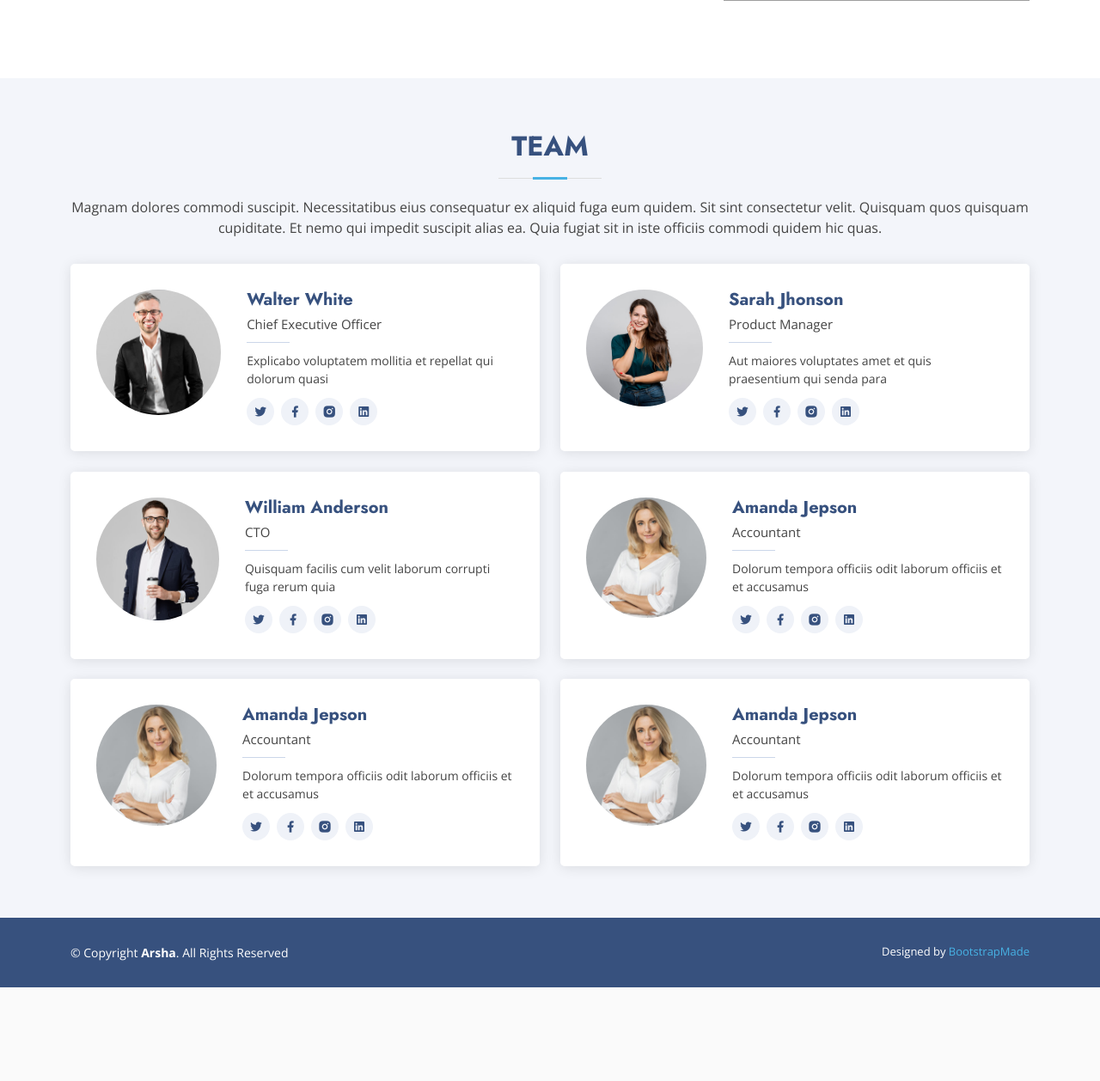
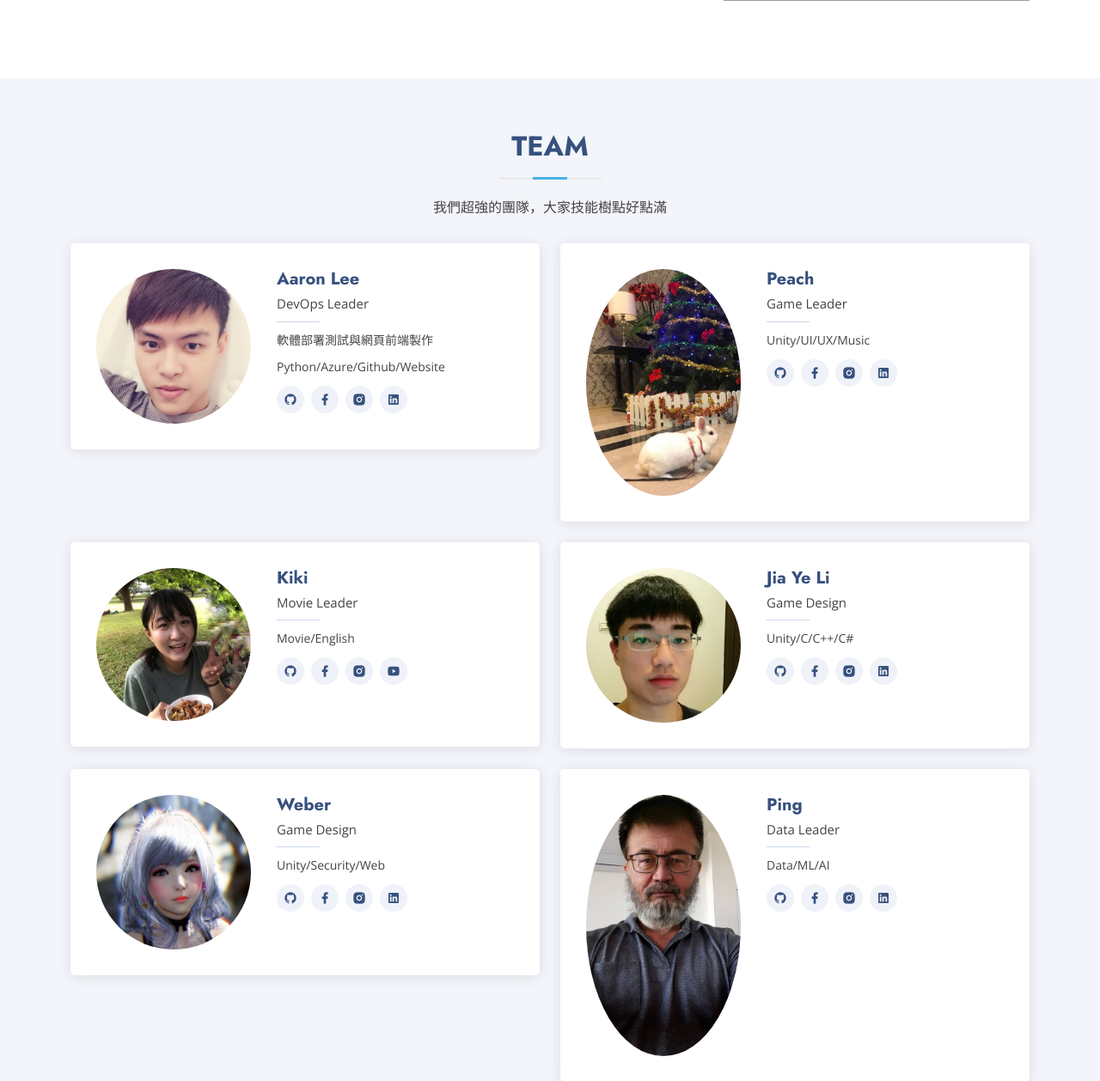
Before and after one commit to FreeAaron/NASA-Space-Apps-Challenge, a Flask app: page / in a window 1280 px wide. Shown: the part 4315-5573 px from the top of the page at 86% size. Before the commit the page ends 5464 px from the top, so only its background shows below. Run offline with Flask 2, Linux system fonts and the light colour scheme; some libraries are stand-ins or nearby versions; grey boxes are pictures that could not be loaded.

Commit message:
網頁初稿

```diff
--- a/Aaron/templates/index.html
+++ b/Aaron/templates/index.html
@@ -410,40 +410,40 @@
           <div class="col-lg-4 col-md-6 portfolio-item filter-app">
             <div class="portfolio-img"><img src="assets/img/portfolio/portfolio-1.png" class="img-fluid" alt=""></div>
             <div class="portfolio-info">
-              <h4>App 1</h4>
-              <p>App</p>
-              <a href="assets/img/portfolio/portfolio-1.png" data-gallery="portfolioGallery" class="portfolio-lightbox preview-link" title="App 1"><i class="bx bx-plus"></i></a>
+              <h4>Game Start</h4>
+              <p>遊戲開始畫面(全破)</p>
+              <a href="assets/img/portfolio/portfolio-1.png" data-gallery="portfolioGallery" class="portfolio-lightbox preview-link" title="Game Start"><i class="bx bx-plus"></i></a>
               <a href="{{ url_for('details') }}" class="details-link" title="More Details"><i class="bx bx-link"></i></a>
               <!-- <a href="portfolio-details.html" class="details-link" title="More Details"><i class="bx bx-link"></i></a> -->
             </div>
           </div>
 
-          <div class="col-lg-4 col-md-6 portfolio-item filter-web">
+          <div class="col-lg-4 col-md-6 portfolio-item filter-app">
             <div class="portfolio-img"><img src="assets/img/portfolio/portfolio-2.png" class="img-fluid" alt=""></div>
             <div class="portfolio-info">
-              <h4>Web 3</h4>
-              <p>Web</p>
-              <a href="assets/img/portfolio/portfolio-2.png" data-gallery="portfolioGallery" class="portfolio-lightbox preview-link" title="Web 3"><i class="bx bx-plus"></i></a>
+              <h4>Trophes</h4>
+              <p>Game Trophes (可點全亮，背景星座會跟著全亮)</p>
+              <a href="assets/img/portfolio/portfolio-2.png" data-gallery="portfolioGallery" class="portfolio-lightbox preview-link" title="Game Trophes"><i class="bx bx-plus"></i></a>
               <a href="{{ url_for('details') }}" class="details-link" title="More Details"><i class="bx bx-link"></i></a>
             </div>
           </div>
 
-          <div class="col-lg-4 col-md-6 portfolio-item filter-app">
+          <div class="col-lg-4 col-md-6 portfolio-item filter-web">
             <div class="portfolio-img"><img src="assets/img/portfolio/portfolio-3.png" class="img-fluid" alt=""></div>
             <div class="portfolio-info">
-              <h4>App 2</h4>
-              <p>App</p>
-              <a href="assets/img/portfolio/portfolio-3.png" data-gallery="portfolioGallery" class="portfolio-lightbox preview-link" title="App 2"><i class="bx bx-plus"></i></a>
+              <h4>LOGO 1</h4>
+              <p>LOGO</p>
+              <a href="assets/img/portfolio/portfolio-3.png" data-gallery="portfolioGallery" class="portfolio-lightbox preview-link" title="LOGO "><i class="bx bx-plus"></i></a>
               <a href="{{ url_for('details') }}" class="details-link" title="More Details"><i class="bx bx-link"></i></a>
             </div>
           </div>
 
-          <div class="col-lg-4 col-md-6 portfolio-item filter-card">
+          <div class="col-lg-4 col-md-6 portfolio-item filter-web">
             <div class="portfolio-img"><img src="assets/img/portfolio/portfolio-4.jpg" class="img-fluid" alt=""></div>
             <div class="portfolio-info">
-              <h4>Card 2</h4>
-              <p>Card</p>
-              <a href="assets/img/portfolio/portfolio-4.jpg" data-gallery="portfolioGallery" class="portfolio-lightbox preview-link" title="Card 2"><i class="bx bx-plus"></i></a>
+              <h4>Stellar Life Cycle 1</h4>
+              <p>Stellar Life Cycle 1</p>
+              <a href="assets/img/portfolio/portfolio-4.jpg" data-gallery="portfolioGallery" class="portfolio-lightbox preview-link" title="Stellar Life Cycle 1"><i class="bx bx-plus"></i></a>
               <a href="{{ url_for('details') }}" class="details-link" title="More Details"><i class="bx bx-link"></i></a>
             </div>
           </div>
@@ -451,19 +451,19 @@
           <div class="col-lg-4 col-md-6 portfolio-item filter-web">
             <div class="portfolio-img"><img src="assets/img/portfolio/portfolio-5.jpg" class="img-fluid" alt=""></div>
             <div class="portfolio-info">
-              <h4>Web 2</h4>
-              <p>Web</p>
-              <a href="assets/img/portfolio/portfolio-5.jpg" data-gallery="portfolioGallery" class="portfolio-lightbox preview-link" title="Web 2"><i class="bx bx-plus"></i></a>
+              <h4>Stellar Life Cycle  2</h4>
+              <p>Stellar Life Cycle </p>
+              <a href="assets/img/portfolio/portfolio-5.jpg" data-gallery="portfolioGallery" class="portfolio-lightbox preview-link" title="Stellar Life Cycle 2"><i class="bx bx-plus"></i></a>
               <a href="{{ url_for('details') }}" class="details-link" title="More Details"><i class="bx bx-link"></i></a>
             </div>
           </div>
 
-          <div class="col-lg-4 col-md-6 portfolio-item filter-app">
+          <div class="col-lg-4 col-md-6 portfolio-item filter-card">
             <div class="portfolio-img"><img src="assets/img/portfolio/portfolio-6.png" class="img-fluid" alt=""></div>
             <div class="portfolio-info">
-              <h4>App 3</h4>
-              <p>App</p>
-              <a href="assets/img/portfolio/portfolio-6.png" data-gallery="portfolioGallery" class="portfolio-lightbox preview-link" title="App 3"><i class="bx bx-plus"></i></a>
+              <h4>Card 1</h4>
+              <p>Twinkle, Twinkle, Little Star</p>
+              <a href="assets/img/portfolio/portfolio-6.png" data-gallery="portfolioGallery" class="portfolio-lightbox preview-link" title="Card 1"><i class="bx bx-plus"></i></a>
               <a href="{{ url_for('details') }}" class="details-link" title="More Details"><i class="bx bx-link"></i></a>
             </div>
           </div>
@@ -471,9 +471,9 @@
           <div class="col-lg-4 col-md-6 portfolio-item filter-card">
             <div class="portfolio-img"><img src="assets/img/portfolio/portfolio-7.jpg" class="img-fluid" alt=""></div>
             <div class="portfolio-info">
-              <h4>Card 1</h4>
+              <h4>Card 2</h4>
               <p>Card</p>
-              <a href="assets/img/portfolio/portfolio-7.jpg" data-gallery="portfolioGallery" class="portfolio-lightbox preview-link" title="Card 1"><i class="bx bx-plus"></i></a>
+              <a href="assets/img/portfolio/portfolio-7.jpg" data-gallery="portfolioGallery" class="portfolio-lightbox preview-link" title="Card 2"><i class="bx bx-plus"></i></a>
               <a href="{{ url_for('details') }}" class="details-link" title="More Details"><i class="bx bx-link"></i></a>
             </div>
           </div>
@@ -488,12 +488,12 @@
             </div>
           </div>
 
-          <div class="col-lg-4 col-md-6 portfolio-item filter-web">
+          <div class="col-lg-4 col-md-6 portfolio-item filter-card">
             <div class="portfolio-img"><img src="assets/img/portfolio/portfolio-9.jpg" class="img-fluid" alt=""></div>
             <div class="portfolio-info">
-              <h4>Web 3</h4>
-              <p>Web</p>
-              <a href="assets/img/portfolio/portfolio-9.jpg" data-gallery="portfolioGallery" class="portfolio-lightbox preview-link" title="Web 3"><i class="bx bx-plus"></i></a>
+              <h4>Card 4</h4>
+              <p>Card</p>
+              <a href="assets/img/portfolio/portfolio-9.jpg" data-gallery="portfolioGallery" class="portfolio-lightbox preview-link" title="Card 4"><i class="bx bx-plus"></i></a>
               <a href="{{ url_for('details') }}" class="details-link" title="More Details"><i class="bx bx-link"></i></a>
             </div>
           </div>
@@ -509,7 +509,7 @@
 
         <div class="section-title">
           <h2>Team</h2>
-          <p>Magnam dolores commodi suscipit. Necessitatibus eius consequatur ex aliquid fuga eum quidem. Sit sint consectetur velit. Quisquam quos quisquam cupiditate. Et nemo qui impedit suscipit alias ea. Quia fugiat sit in iste officiis commodi quidem hic quas.</p>
+          <p>我們超強的團隊，大家技能樹點好點滿</p>
         </div>
 
         <div class="row">
@@ -518,14 +518,15 @@
             <div class="member d-flex align-items-start" data-aos="zoom-in" data-aos-delay="100">
               <div class="pic"><img src="assets/img/team/team-1.jpg" class="img-fluid" alt=""></div>
               <div class="member-info">
-                <h4>Walter White</h4>
-                <span>Chief Executive Officer</span>
-                <p>Explicabo voluptatem mollitia et repellat qui dolorum quasi</p>
+                <h4>Aaron Lee</h4>
+                <span>DevOps Leader</span>
+                <p>軟體部署測試與網頁前端製作</p>
+                <p>Python/Azure/Github/Website</p>
                 <div class="social">
-                  <a href=""><i class="ri-twitter-fill"></i></a>
-                  <a href=""><i class="ri-facebook-fill"></i></a>
-                  <a href=""><i class="ri-instagram-fill"></i></a>
-                  <a href=""> <i class="ri-linkedin-box-fill"></i> </a>
+                  <a href="https://github.com/FreeAaron"><i class="ri-github-fill"></i></a>
+                  <a href="https://www.facebook.com/FreeBoss.Lee"><i class="ri-facebook-fill"></i></a>
+                  <a href="https://www.instagram.com/aaronlee730/"><i class="ri-instagram-fill"></i></a>
+                  <a href="https://www.linkedin.com/in/freeaaron/"> <i class="ri-linkedin-box-fill"></i> </a>
                 </div>
               </div>
             </div>
@@ -535,11 +536,11 @@
             <div class="member d-flex align-items-start" data-aos="zoom-in" data-aos-delay="200">
               <div class="pic"><img src="assets/img/team/team-2.jpg" class="img-fluid" alt=""></div>
               <div class="member-info">
-                <h4>Sarah Jhonson</h4>
-                <span>Product Manager</span>
-                <p>Aut maiores voluptates amet et quis praesentium qui senda para</p>
+                <h4>Peach</h4>
+                <span>Game Leader</span>
+                <p>Unity/UI/UX/Music</p>
                 <div class="social">
-                  <a href=""><i class="ri-twitter-fill"></i></a>
+                  <a href="https://github.com/chulove522"><i class="ri-github-fill"></i></a>
                   <a href=""><i class="ri-facebook-fill"></i></a>
                   <a href=""><i class="ri-instagram-fill"></i></a>
                   <a href=""> <i class="ri-linkedin-box-fill"></i> </a>
@@ -552,11 +553,28 @@
             <div class="member d-flex align-items-start" data-aos="zoom-in" data-aos-delay="300">
               <div class="pic"><img src="assets/img/team/team-3.jpg" class="img-fluid" alt=""></div>
               <div class="member-info">
-                <h4>William Anderson</h4>
-                <span>CTO</span>
-                <p>Quisquam facilis cum velit laborum corrupti fuga rerum quia</p>
+                <h4>Kiki</h4>
+                <span>Movie Leader</span>
+                <p>Movie/English</p>
                 <div class="social">
-                  <a href=""><i class="ri-twitter-fill"></i></a>
+                  <a href="https://github.com/MyNameIs-Kiki"><i class="ri-github-fill"></i></a>
+                  <a href=""><i class="ri-facebook-fill"></i></a>
+                  <a href=""><i class="ri-instagram-fill"></i></a>
+                  <a href=""> <i class="ri-youtube-fill"></i> </a>
+                </div>
+              </div>
+            </div>
+          </div>
+
+          <div class="col-lg-6 mt-4">
+            <div class="member d-flex align-items-start" data-aos="zoom-in" data-aos-delay="400">
+              <div class="pic"><img src="assets/img/team/team-4.jpg" class="img-fluid" alt=""></div>
+              <div class="member-info">
+                <h4>Jia Ye Li</h4>
+                <span>Game Design</span>
+                <p>Unity/C/C++/C#</p>
+                <div class="social">
+                  <a href="https://github.com/abcd6891"><i class="ri-github-fill"></i></a>
                   <a href=""><i class="ri-facebook-fill"></i></a>
                   <a href=""><i class="ri-instagram-fill"></i></a>
                   <a href=""> <i class="ri-linkedin-box-fill"></i> </a>
@@ -567,13 +585,13 @@
 
           <div class="col-lg-6 mt-4">
             <div class="member d-flex align-items-start" data-aos="zoom-in" data-aos-delay="400">
-              <div class="pic"><img src="assets/img/team/team-4.jpg" class="img-fluid" alt=""></div>
+              <div class="pic"><img src="assets/img/team/team-5.jpg" class="img-fluid" alt=""></div>
               <div class="member-info">
-                <h4>Amanda Jepson</h4>
-                <span>Accountant</span>
-                <p>Dolorum tempora officiis odit laborum officiis et et accusamus</p>
+                <h4>Weber</h4>
+                <span>Game Design</span>
+                <p>Unity/Security/Web</p>
                 <div class="social">
-                  <a href=""><i class="ri-twitter-fill"></i></a>
+                  <a href="https://github.com/taida957789"><i class="ri-github-fill"></i></a>
                   <a href=""><i class="ri-facebook-fill"></i></a>
                   <a href=""><i class="ri-instagram-fill"></i></a>
                   <a href=""> <i class="ri-linkedin-box-fill"></i> </a>
@@ -584,30 +602,13 @@
 
           <div class="col-lg-6 mt-4">
             <div class="member d-flex align-items-start" data-aos="zoom-in" data-aos-delay="400">
-              <div class="pic"><img src="assets/img/team/team-4.jpg" class="img-fluid" alt=""></div>
+              <div class="pic"><img src="assets/img/team/team-6.jpg" class="img-fluid" alt=""></div>
               <div class="member-info">
-                <h4>Amanda Jepson</h4>
-                <span>Accountant</span>
-                <p>Dolorum tempora officiis odit laborum officiis et et accusamus</p>
+                <h4>Ping</h4>
+                <span>Data Leader</span>
+                <p>Data/ML/AI</p>
                 <div class="social">
-                  <a href=""><i class="ri-twitter-fill"></i></a>
-                  <a href=""><i class="ri-facebook-fill"></i></a>
-                  <a href=""><i class="ri-instagram-fill"></i></a>
-                  <a href=""> <i class="ri-linkedin-box-fill"></i> </a>
-                </div>
-              </div>
-            </div>
-          </div>
-
-          <div class="col-lg-6 mt-4">
-            <div class="member d-flex align-items-start" data-aos="zoom-in" data-aos-delay="400">
-              <div class="pic"><img src="assets/img/team/team-4.jpg" class="img-fluid" alt=""></div>
-              <div class="member-info">
-                <h4>Amanda Jepson</h4>
-                <span>Accountant</span>
-                <p>Dolorum tempora officiis odit laborum officiis et et accusamus</p>
-                <div class="social">
-                  <a href=""><i class="ri-twitter-fill"></i></a>
+                  <a href="https://github.com/susuky"><i class="ri-github-fill"></i></a>
                   <a href=""><i class="ri-facebook-fill"></i></a>
                   <a href=""><i class="ri-instagram-fill"></i></a>
                   <a href=""> <i class="ri-linkedin-box-fill"></i> </a>
```
Also changed, not shown: Aaron/static/assets/img/team/team-1.jpg, Aaron/static/assets/img/team/team-2.jpg, Aaron/static/assets/img/team/team-3.jpg, Aaron/static/assets/img/team/team-4.jpg, Aaron/static/assets/img/team/team-5.jpg (added), Aaron/static/assets/img/team/team-6.jpg (added).
